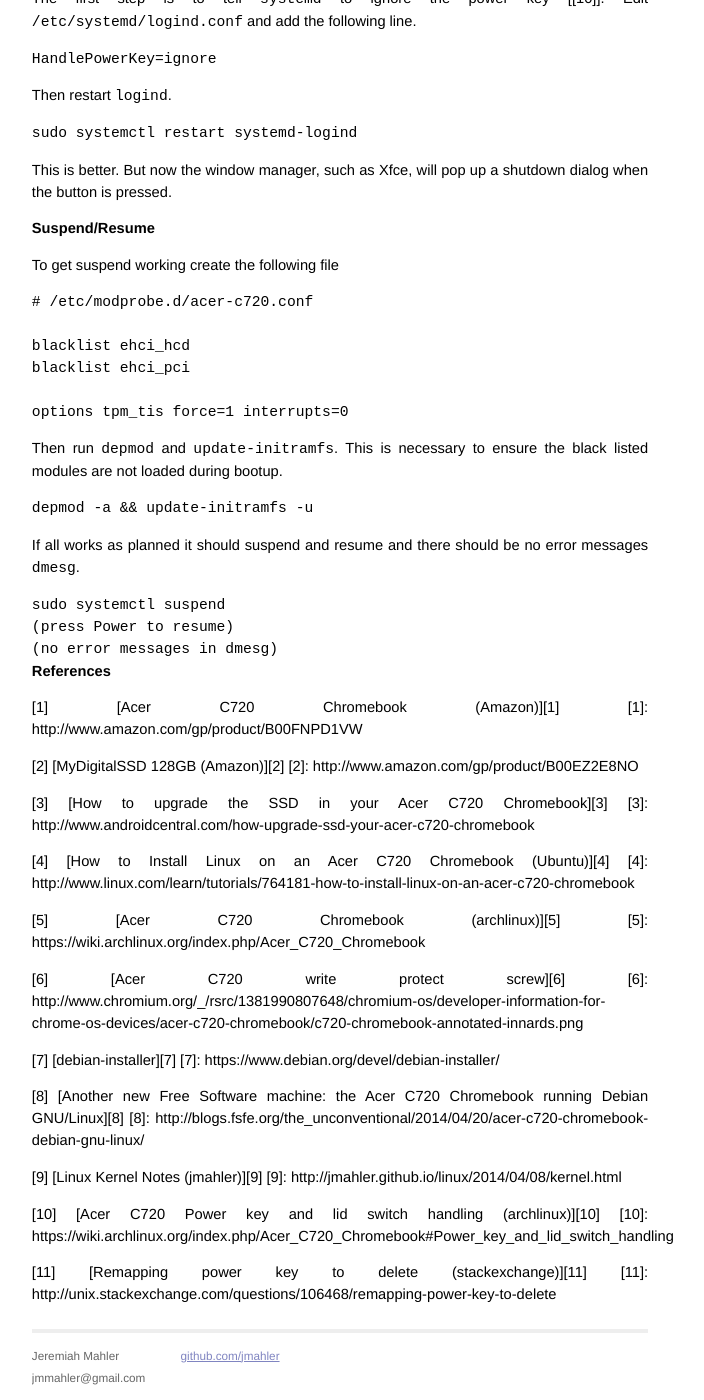
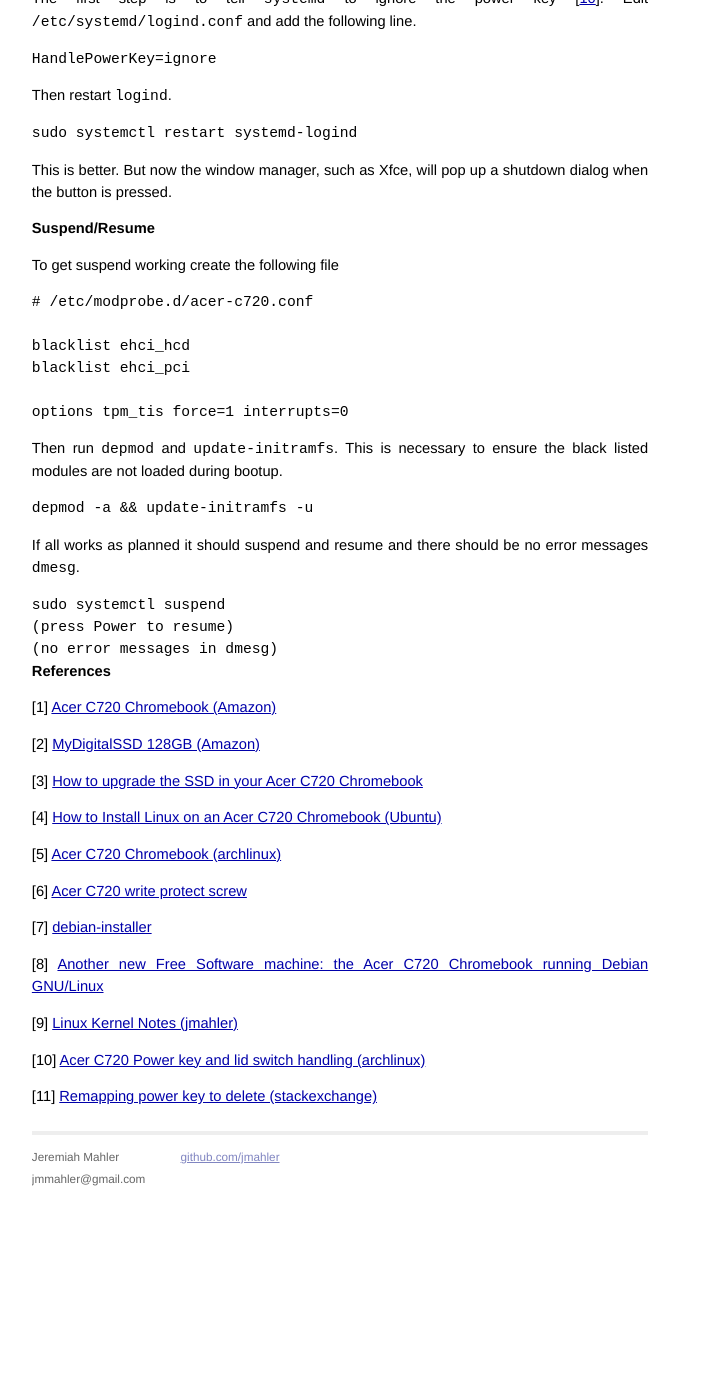
Before and after one commit to jmahler/jmahler.github.io, a Jekyll site: the page built from _posts/2014-07-25-acer-c720-linux.md, in a window 1280 px wide and 1400 px high, scrolled down 2536 px. Shown: the whole window, without its empty margins (300-1004 px from the left). Built offline with Jekyll 4.4.1, drawn with Linux system fonts in a browser that asks for light colours; after the commit the page ends 3738 px from its top, so only the background shows below that; some of the changed text lies outside the part shown.

Commit message:
fixup for kramdown

```diff
--- a/_posts/2014-07-25-acer-c720-linux.md
+++ b/_posts/2014-07-25-acer-c720-linux.md
@@ -28,11 +40,11 @@
 
 Since Chromebooks are primarily web based they don't need much disc
 space.  However, Linux is not web based, so it is better suited to
-a larger hard drive.  The drive can be upgraded to a 128 GB SSD [[2]]
-using these instructions [[3]].
+a larger hard drive.  The drive can be upgraded to a 128 GB SSD \[[2]\]
+using these instructions \[[3]\].
 
-While the case is open the write-protect screw should be removed [[5]]
-as shown at number 7 in this picture [[6]].  This will be needed when
+While the case is open the write-protect screw should be removed \[[5]\]
+as shown at number 7 in this picture \[[6]\].  This will be needed when
 developer mode is enabled and Linux is installed.
 
 # Enabling Developer Mode
@@ -79,7 +91,7 @@
 
     sudo bash
 
-enable the legacy BIOS by using the `crossystem` command [[5]].
+enable the legacy BIOS by using the `crossystem` command \[[5]\].
 
     crossystem dev_boot_usb=1 dev_boot_legacy=1
 
@@ -126,7 +138,7 @@
 included with Debian, version 3.14, have not been updated yet.  Patches
 to add support have been created by Benson Leung and are in the process
 of being accepted.  As of this writing, the linux-next branch has the
-needed patches, so a custom kernel can be compiled [[9]] to get it
+needed patches, so a custom kernel can be compiled \[[9]\] to get it
 working.
 
 When configuring the kernel make sure the following options are set.
@@ -145,7 +157,7 @@
 someone like me working for them because I would have never allowed a
 shoddy design like that get through.
 
-The first step is to tell `systemd` to ignore the power key [[10]].
+The first step is to tell `systemd` to ignore the power key \[[10]\].
 Edit `/etc/systemd/logind.conf` and add the following line.
 
     HandlePowerKey=ignore
@@ -182,35 +194,24 @@
 
 # References
 
-  [1] [Acer C720 Chromebook (Amazon)][1]
-  [1]: http://www.amazon.com/gp/product/B00FNPD1VW
+  \[1\] [Acer C720 Chromebook (Amazon)][1]
 
-  [2] [MyDigitalSSD 128GB (Amazon)][2]
-  [2]: http://www.amazon.com/gp/product/B00EZ2E8NO
+  \[2\] [MyDigitalSSD 128GB (Amazon)][2]
 
-  [3] [How to upgrade the SSD in your Acer C720 Chromebook][3]
-  [3]: http://www.androidcentral.com/how-upgrade-ssd-your-acer-c720-chromebook
+  \[3\] [How to upgrade the SSD in your Acer C720 Chromebook][3]
 
-  [4] [How to Install Linux on an Acer C720 Chromebook (Ubuntu)][4]
-  [4]: http://www.linux.com/learn/tutorials/764181-how-to-install-linux-on-an-acer-c720-chromebook
+  \[4\] [How to Install Linux on an Acer C720 Chromebook (Ubuntu)][4]
 
-  [5] [Acer C720 Chromebook (archlinux)][5]
-  [5]: https://wiki.archlinux.org/index.php/Acer_C720_Chromebook
+  \[5\] [Acer C720 Chromebook (archlinux)][5]
 
-  [6] [Acer C720 write protect screw][6]
-  [6]: http://www.chromium.org/_/rsrc/1381990807648/chromium-os/developer-information-for-chrome-os-devices/acer-c720-chromebook/c720-chromebook-annotated-innards.png
+  \[6\] [Acer C720 write protect screw][6]
 
-  [7] [debian-installer][7]
-  [7]: https://www.debian.org/devel/debian-installer/
+  \[7\] [debian-installer][7]
 
-  [8] [Another new Free Software machine: the Acer C720 Chromebook running Debian GNU/Linux][8]
-  [8]: http://blogs.fsfe.org/the_unconventional/2014/04/20/acer-c720-chromebook-debian-gnu-linux/
+  \[8\] [Another new Free Software machine: the Acer C720 Chromebook running Debian GNU/Linux][8]
 
-  [9] [Linux Kernel Notes (jmahler)][9]
-  [9]: http://jmahler.github.io/linux/2014/04/08/kernel.html
+  \[9\] [Linux Kernel Notes (jmahler)][9]
 
-  [10] [Acer C720 Power key and lid switch handling (archlinux)][10]
-  [10]: https://wiki.archlinux.org/index.php/Acer_C720_Chromebook#Power_key_and_lid_switch_handling
+  \[10\] [Acer C720 Power key and lid switch handling (archlinux)][10]
 
-  [11] [Remapping power key to delete (stackexchange)][11]
-  [11]: http://unix.stackexchange.com/questions/106468/remapping-power-key-to-delete
+  \[11\] [Remapping power key to delete (stackexchange)][11]
```
Also changed, not shown: other parts of _posts/2014-07-25-acer-c720-linux.md (+12 -0 lines), _posts/2015-01-15-bug_hunt-brightness.md (+10 -9 lines).
